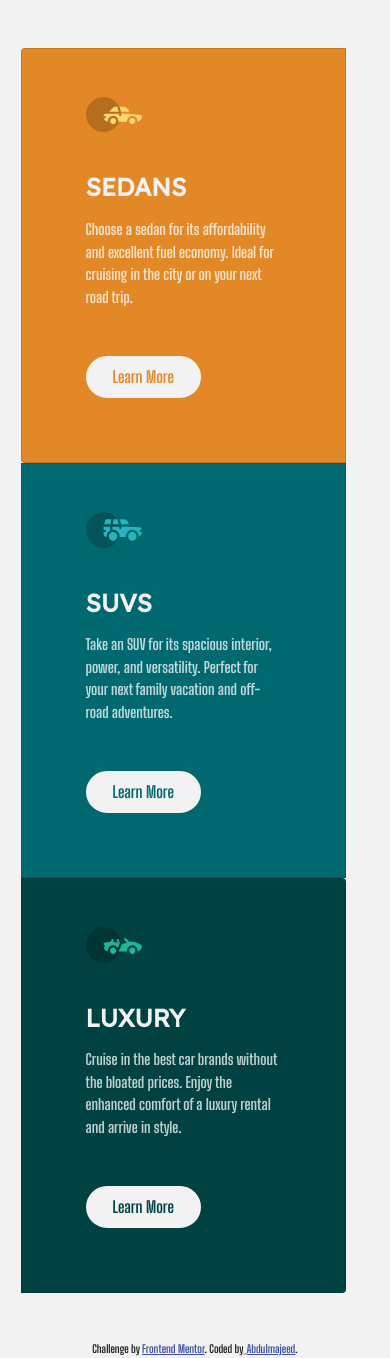
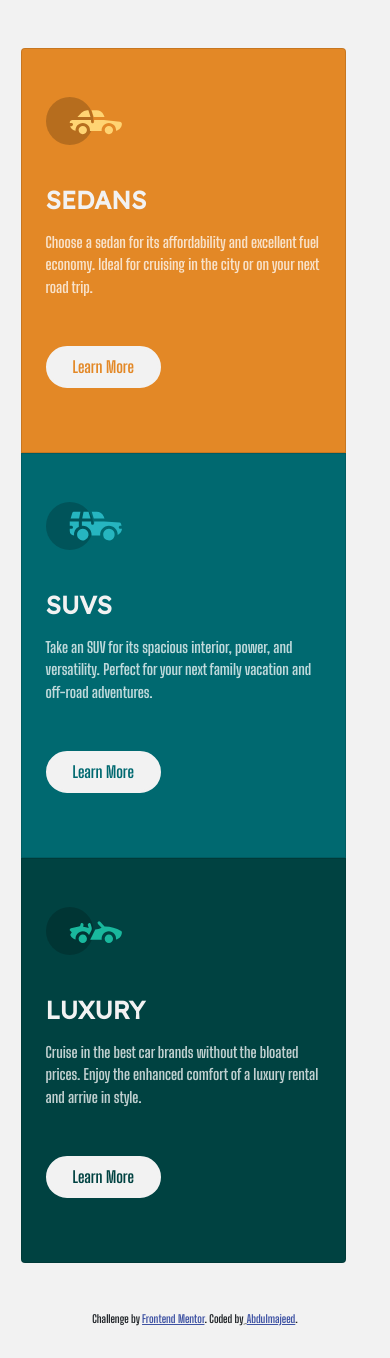
Before and after one commit to Abdulmajeed-M/3-column-preview-card-component, a website: page index.html in a window 390 px wide. After the commit the page ends 1328 px from the top, so only its background shows below. Drawn offline with Linux system fonts and the light colour scheme.

Commit message:
fixed mobile issue

```diff
--- a/index.html
+++ b/index.html
@@ -22,8 +22,8 @@
 <body>
 
   <div class="row justify-content-center my-5 w-100">
-    <div class="col-10 col-md-3 g-0">
-      <div class="card bg-primary p-5 card-1">
+    <div class="col-10 col-lg-3 g-0">
+      <div class="card bg-primary py-5 px-2 card-1">
         <img src="./assets/images/icon-sedans.svg" alt="Sedans" class="card-img-top w-25 mb-4 ms-3">
         <div class="card-body">
           <h2 class="card-title text-light text-uppercase">Sedans</h2>
@@ -35,8 +35,8 @@
         </div>
       </div>
     </div>
-    <div class="col-10 col-md-3 g-0">
-      <div class="card bg-secondary p-5 card-2">
+    <div class="col-10 col-lg-3 g-0">
+      <div class="card bg-secondary py-5 px-2 card-2">
         <img src="./assets/images/icon-suvs.svg" alt="Sedans" class="card-img-top w-25 mb-4 ms-3">
         <div class="card-body">
           <h2 class="card-title text-light text-uppercase">SUVs</h2>
@@ -48,8 +48,8 @@
         </div>
       </div>
     </div>
-    <div class="col-10 col-md-3 g-0">
-      <div class="card bg-success p-5 card-3">
+    <div class="col-10 col-lg-3 g-0">
+      <div class="card bg-success py-5 px-2 card-3">
         <img src="./assets/images/icon-luxury.svg" alt="Sedans" class="card-img-top w-25 mb-4 ms-3">
         <div class="card-body">
           <h2 class="card-title text-light text-uppercase">Luxury</h2>
--- a/scss/_custom.scss
+++ b/scss/_custom.scss
@@ -18,6 +18,7 @@ $light:         $gray;
 
 // scss-docs-start card-variables
 $card-color:                        $Transparent;
+$card-height:                       100%;
 // scss-docs-end card-variables
 
 // Import Bootstrap 5
--- a/scss/components/_card.scss
+++ b/scss/components/_card.scss
@@ -9,8 +9,15 @@ body {
 }
 
 .card-1 {
-    border-top-right-radius: 0;
     border-bottom-right-radius: 0;
+    border-bottom-left-radius: 0;
+
+    @include media-breakpoint-up(md) {
+        border-radius: $border-radius;
+        border-top-right-radius: 0;
+        border-bottom-right-radius: 0;
+    }
+
     a {
         color: $primary;
     }
@@ -24,8 +31,15 @@ body {
 }
 
 .card-3 {
+    border-top-right-radius: 0;
     border-top-left-radius: 0;
-    border-bottom-left-radius: 0;
+
+    @include media-breakpoint-up(md) {
+        border-radius: $border-radius;
+        border-top-left-radius: 0;
+        border-bottom-left-radius: 0;
+    }
+
     a {
         color: $success;
     }
```
Also changed, not shown: assets/css/style.css, 1 other file.
